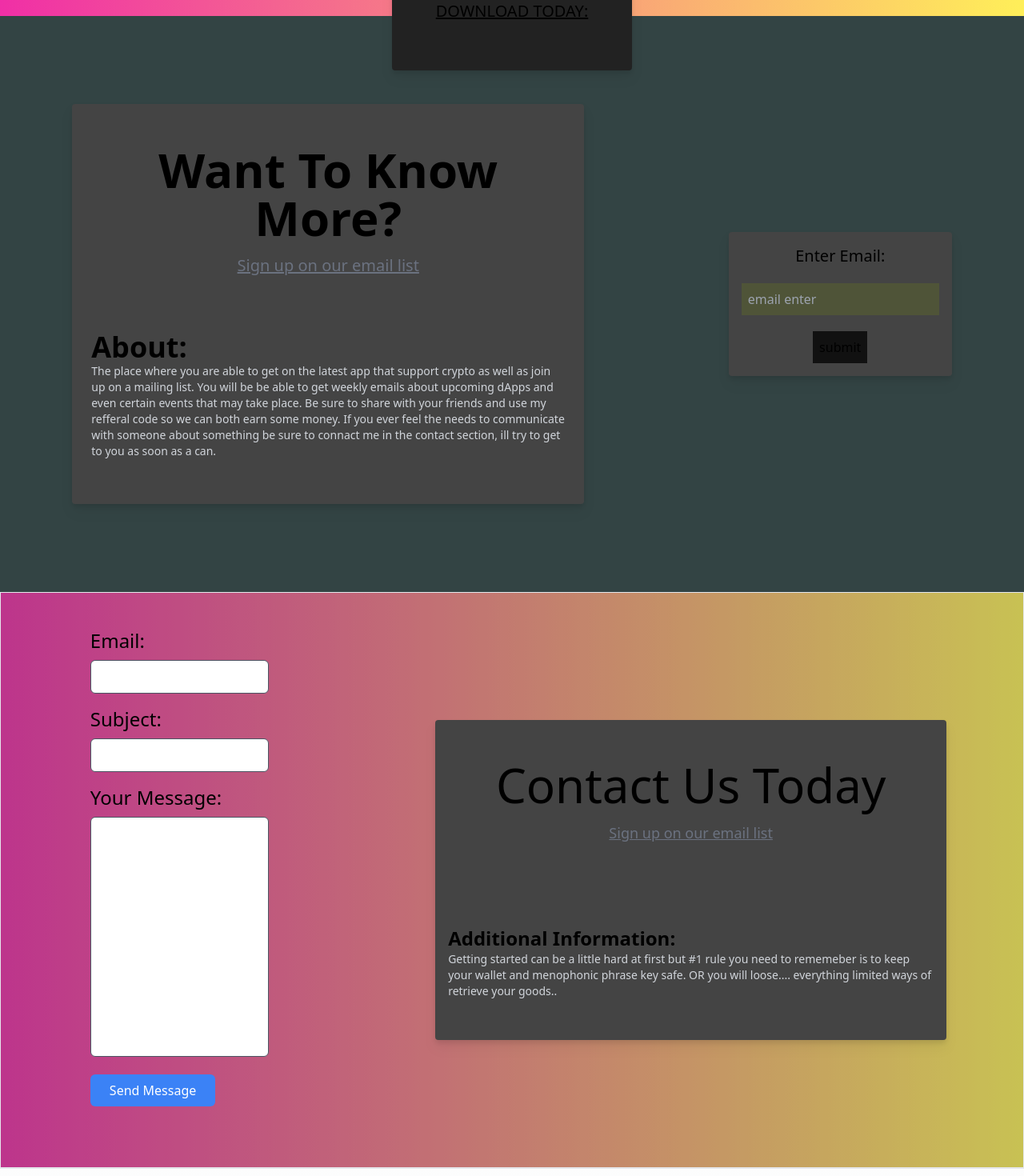
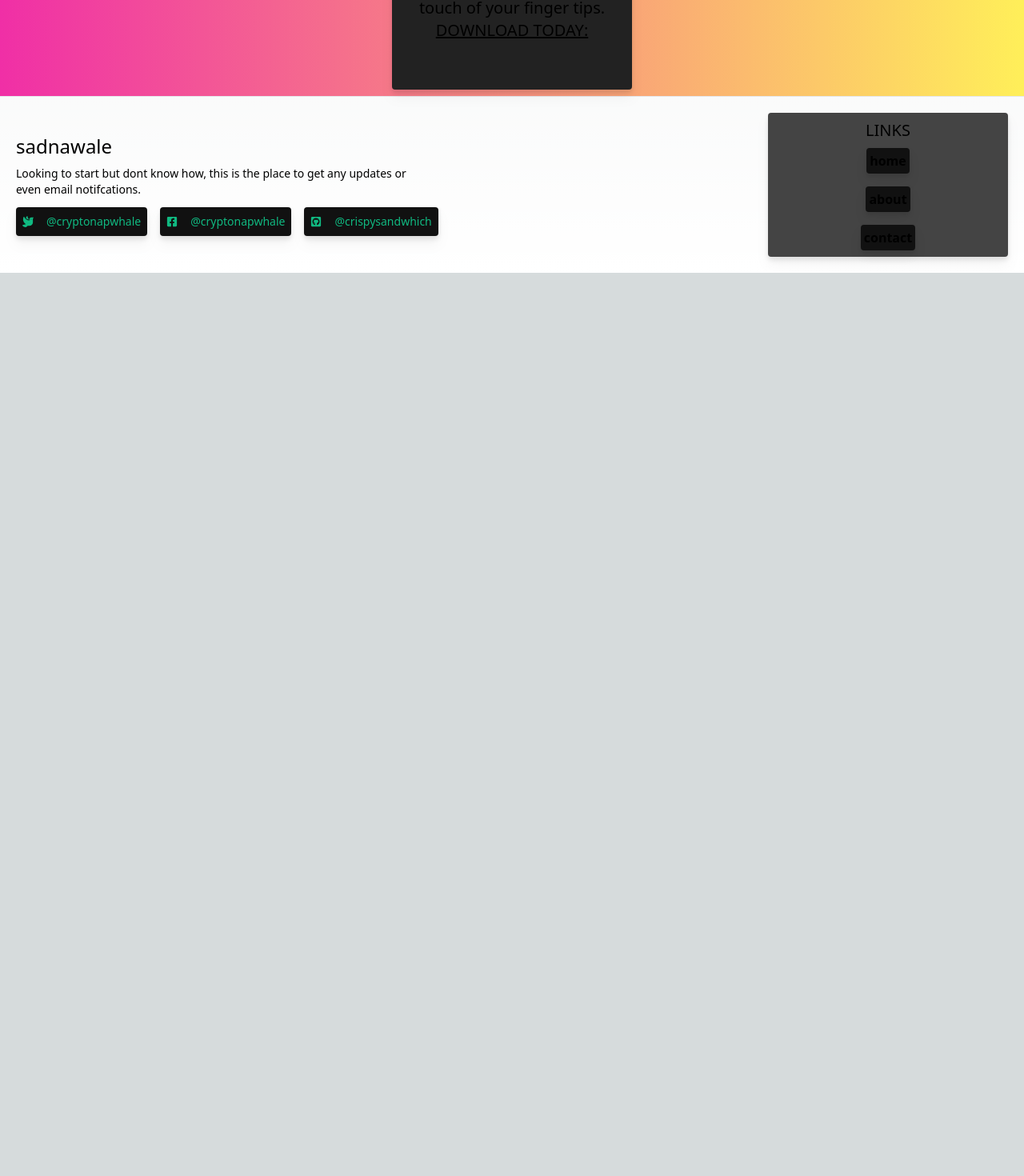
Before and after one commit to CoolistKovbel/cryptonapwhale, a React (Vite) app: page / in a window 1280 px wide. Shown: the part 1492-2962 px from the top of the page at 80% size. After the commit the page ends 1833 px from the top, so only its background shows below. Built offline with nearby package versions, Linux system fonts and the light colour scheme.

Commit message:
got finish the ui a little bit....

```diff
--- a/package.json
+++ b/package.json
@@ -11,6 +11,7 @@
     "test:unit": "vitest"
   },
   "dependencies": {
+    "nodemailer": "^6.9.15",
     "react": "^18.2.0",
     "react-dom": "^18.2.0",
     "react-icons": "^5.3.0",
@@ -21,6 +22,7 @@
     "@testing-library/jest-dom": "^6.4.2",
     "@testing-library/react": "^14.2.1",
     "@types/node": "^20.11.28",
+    "@types/nodemailer": "^6.4.16",
     "@types/react": "^18.2.64",
     "@types/react-dom": "^18.2.21",
     "@typescript-eslint/eslint-plugin": "^7.1.1",
--- a/src/App.tsx
+++ b/src/App.tsx
@@ -3,8 +3,8 @@ import { FaDove, FaFacebookSquare, FaGithubSquare } from "react-icons/fa";
 
 import Home from "./pages/Home";
 import "./assets/css/global.css";
-
-
+import TheContact from "./components/TheContact";
+import TheAbout from "./components/TheAbout";
 
 function App() {
   return (
@@ -19,13 +19,13 @@ function App() {
             home
           </a>
           <a
-            href="#about"
+            href="/about"
             className="p-1 rounded bg-[#444] hover:bg-[#555] font-bold drop-shadow-lg"
           >
             about
           </a>
           <a
-            href="#contact"
+            href="/contact"
             className="p-1 rounded bg-[#444] hover:bg-[#555] font-bold drop-shadow-lg"
           >
             contact
@@ -36,6 +36,8 @@ function App() {
       <Router>
         <Routes>
           <Route path="/" element={<Home />} />
+          <Route path="/contact" element={<TheContact />} />
+          <Route path="/about" element={<TheAbout />} />
         </Routes>
       </Router>
 
--- a/src/components/ContactForm.tsx
+++ /dev/null
@@ -1,67 +0,0 @@
-"use client";
-
-import { EmailSend } from "../lib/action";
-
-const ContactForm = () => {
-  const send = async (e: React.FormEvent<HTMLFormElement>) => {
-    e.preventDefault();
-
-    const formData = new FormData(e.currentTarget);
-
-    try {
-      const gg = await EmailSend(formData);
-
-      console.log(gg);
-    } catch (error) {
-      console.error("Error:", error);
-    } finally {
-      e.currentTarget.reset();
-    }
-  };
-
-  return (
-    <form className="mb-8 p-4 w-[20%]" onSubmit={send} >
-
-      <div className="mb-4">
-        <label htmlFor="email" className="block text-black text-2xl mb-2 ">
-          Email:
-        </label>
-        <input
-          type="email"
-          id="email"
-          name="email"
-          className="w-full text-black px-4 py-2 rounded-md border border-gray-600 focus:outline-none focus:border-blue-400"
-        />
-      </div>
-
-      <div className="mb-4">
-        <label htmlFor="subject" className="block text-black text-2xl mb-2">
-          Subject:
-        </label>
-        <input
-          type="text"
-          id="subject"
-          name="subject"
-          className="w-full text-black px-4 py-2 rounded-md border border-gray-600 focus:outline-none focus:border-blue-400"
-        />
-      </div>
-
-      <div className="mb-4">
-        <label htmlFor="content" className="block text-black text-2xl mb-2">
-          Your Message:
-        </label>
-        <textarea
-          id="content"
-          name="content"
-          className="w-full text-black px-4 py-2 rounded-md border border-gray-600 focus:outline-none focus:border-blue-400 h-[300px] overflow-auto resize-none"
-        ></textarea>
-      </div>
-
-      <button className="bg-blue-500 text-white px-6 py-2 rounded-md hover:bg-blue-400 focus:outline-none focus:bg-blue-400">
-        Send Message
-      </button>
-    </form>
-  );
-};
-
-export default ContactForm;
--- /dev/null
+++ b/src/components/TheAbout.tsx
@@ -0,0 +1,13 @@
+const TheAbout = () => {
+  return (
+    <main className="min-h-screen w-full bg-[#111] text-white flex items-center justify-center">
+      <div className="max-w-3xl p-8 rounded-lg border-2 border-gray-800">
+        <div className="flex items-center justify-between">
+          <h1>About page</h1>
+        </div>
+      </div>
+    </main>
+  );
+};
+
+export default TheAbout;
--- a/src/components/TheContact.tsx
+++ b/src/components/TheContact.tsx
@@ -1,21 +1,7 @@
-import ContactForm from "./ContactForm";
-
-
-const TheContact = async () => {
+const TheContact = () => {
   return (
     <main className="min-h-screen w-full bg-[#111] text-white flex items-center justify-center">
       <div className="max-w-3xl p-8 rounded-lg border-2 border-gray-800">
-        <h2 className="text-3xl md:text-5xl font-bold mb-6">Need a quote</h2>
-        <p className="text-lg mb-6">
-          Need help marketing your next project, product, or even website.
-          Contact us with some additional details about your objective and we
-          will get back to you as soon as we can.
-        </p>
-
-        {/* Contact Form */}
-        <ContactForm />
-
-
         <div className="flex items-center justify-between">
           <div>
             <h3 className="text-xl font-semibold mb-2">Connect with Me:</h3>
--- a/src/components/TheWelcome.tsx
+++ b/src/components/TheWelcome.tsx
@@ -7,8 +7,8 @@ import {
 } from "react-icons/fa";
 
 import ImgME from "../assets/image/iron.png";
-import { EmailSignUp } from "../lib/action";
 import ContactForm from "./ContactForm";
+import { ContactEmail } from "../lib/action";
 
 const TheWelcome = () => {
   const refg = [
@@ -50,14 +50,15 @@ const TheWelcome = () => {
     },
     {
       id: "5",
-      af: "Kukoin",
+      af: "Phemax",
       des: `An app that allows you to manage your assets on at the touch of
                 your finger tips.`,
-      link: "https://cash.app/app/H1W6G6Z",
-      code: "31498es",
+      link: "https://phemex.com/account/referral/invite-friends-entry?referralCode=DYENM5",
+      code: "DYENM5",
       icon: FaDatabase,
     },
   ];
+
 
   return (
     <>
@@ -94,7 +95,7 @@ const TheWelcome = () => {
           />
         </div>
 
-        <article className="w-full  h-[720px] flex flex-col items-center justify-around">
+        <article className="w-full h-[fit] md:h-[820px] flex flex-col items-center justify-around">
           <header className="p-4 mb-5 text-black">
             <h2 className="text-5xl mb-4 capitalize">
               You came to the right place
@@ -126,82 +127,6 @@ const TheWelcome = () => {
           </ul>
         </article>
 
-        <article className="w-full  h-[720px] flex  items-center justify-around bg-[#344]">
-          <header className=" w-[50%] h-[500px] ">
-            <div className="bg-[#444] flex items-center flex-col justify-around h-full p-5 rounded drop-shadow-lg">
-              <div className="text-center">
-                <h2 className="text-3xl md:text-6xl font-bold mb-4 capitalize">
-                  Want to know more?
-                </h2>
-                <p className=" text-gray-500 text-lg md:text-xl underline">
-                  Sign up on our email list
-                </p>
-              </div>
-
-              <div className="p-1">
-                <span className="text-4xl font-bold mb-2">About:</span>
-                <p className="text-sm text-gray-300">
-                  The place where you are able to get on the latest app that
-                  support crypto as well as join up on a mailing list. You will
-                  be be able to get weekly emails about upcoming dApps and even
-                  certain events that may take place. Be sure to share with your
-                  friends and use my refferal code so we can both earn some
-                  money. If you ever feel the needs to communicate with someone
-                  about something be sure to connact me in the contact section,
-                  ill try to get to you as soon as a can.
-                </p>
-              </div>
-            </div>
-          </header>
-
-          <form
-            onSubmit={EmailSignUp}
-            className="flex items-center flex-col p-4 bg-[#444] gap-5 rounded drop-shadow-lg"
-          >
-            <label
-              htmlFor="emailUser"
-              className="flex items-center justify-between flex-col gap-5"
-            >
-              <span className="text-xl">Enter Email:</span>
-              <input
-                type="email"
-                placeholder="email enter"
-                className="w-full p-2 bg-[#6725]"
-              />
-            </label>
-
-            <button className="bg-[#111] hover:bg-[#411] p-2">submit</button>
-          </form>
-        </article>
-
-        <article className="w-full border  h-[720px] flex  items-center justify-around bg-[#3444]">
-          <ContactForm />
-
-          <header className="  w-[50%] h-[400px] bg-[#444] rounded drop-shadow-lg">
-            <div className="h-full flex items-center flex-col justify-around">
-              <div className="w-full p-4 text-center">
-                <h2 className="text-3xl md:text-6xl mb-4 capitalize">
-                  Contact us today
-                </h2>
-                <p className="text-lg text-gray-500 underline">
-                  Sign up on our email list
-                </p>
-              </div>
-
-              <div className="p-4">
-                <span className="text-2xl font-bold">
-                  Additional Information:
-                </span>
-                <p className="text-sm text-gray-300">
-                  Getting started can be a little hard at first but #1 rule you
-                  need to rememeber is to keep your wallet and menophonic phrase
-                  key safe. OR you will loose.... everything limited ways of
-                  retrieve your goods..
-                </p>
-              </div>
-            </div>
-          </header>
-        </article>
       </main>
     </>
   );
--- a/src/lib/action.ts
+++ /dev/null
@@ -1,35 +0,0 @@
-"use server";
-
-// Email sign up
-export const EmailSignUp = () => {
-  try {
-    console.log("calling datya from server");
-
-    // return {
-    //     status: "success",
-    //     payload: ""
-    // }
-  } catch (error) {
-    // return {
-    //     status: "error",
-    //     payload: error
-    // }
-  }
-};
-
-export const EmailSend = async (formData: FormData) => {
-  const data = Object.fromEntries(formData);
-  try {
-    console.log("Sending Email server");
-
-    return {
-      status: "success",
-      payload: data,
-    };
-  } catch (error) {
-    return {
-      status: "error",
-      payload: error,
-    };
-  }
-};
--- /dev/null
+++ b/src/lib/mail.ts
@@ -0,0 +1,44 @@
+import nodemailer from "nodemailer";
+
+interface SendMailProps {
+  to: string;
+  name: string;
+  subject: string;
+  content: string;
+}
+
+export async function sendMail({ to, name, subject, content }: SendMailProps) {
+  const { SMTP_PASSWORD, SMTP_EMAIL } = process.env;
+
+  const transport = nodemailer.createTransport({
+    service: "gmail",
+    auth: {
+      user: SMTP_EMAIL,
+      pass: SMTP_PASSWORD,
+    },
+  });
+
+  try {
+
+    const test = await transport.verify();
+    console.log(test, 'there is transpeort');
+
+
+  } catch (error) {
+    console.log(error);
+    return;
+  }
+
+  try {
+    const result = await transport.sendMail({
+      from: SMTP_EMAIL,
+      to,
+      subject,
+      html: content,
+    });
+
+    console.log(result);
+  } catch (error) {
+    console.log(error);
+  }
+}
```
Also changed, not shown: 2 other files (tests, documents, lock files or other folders).
